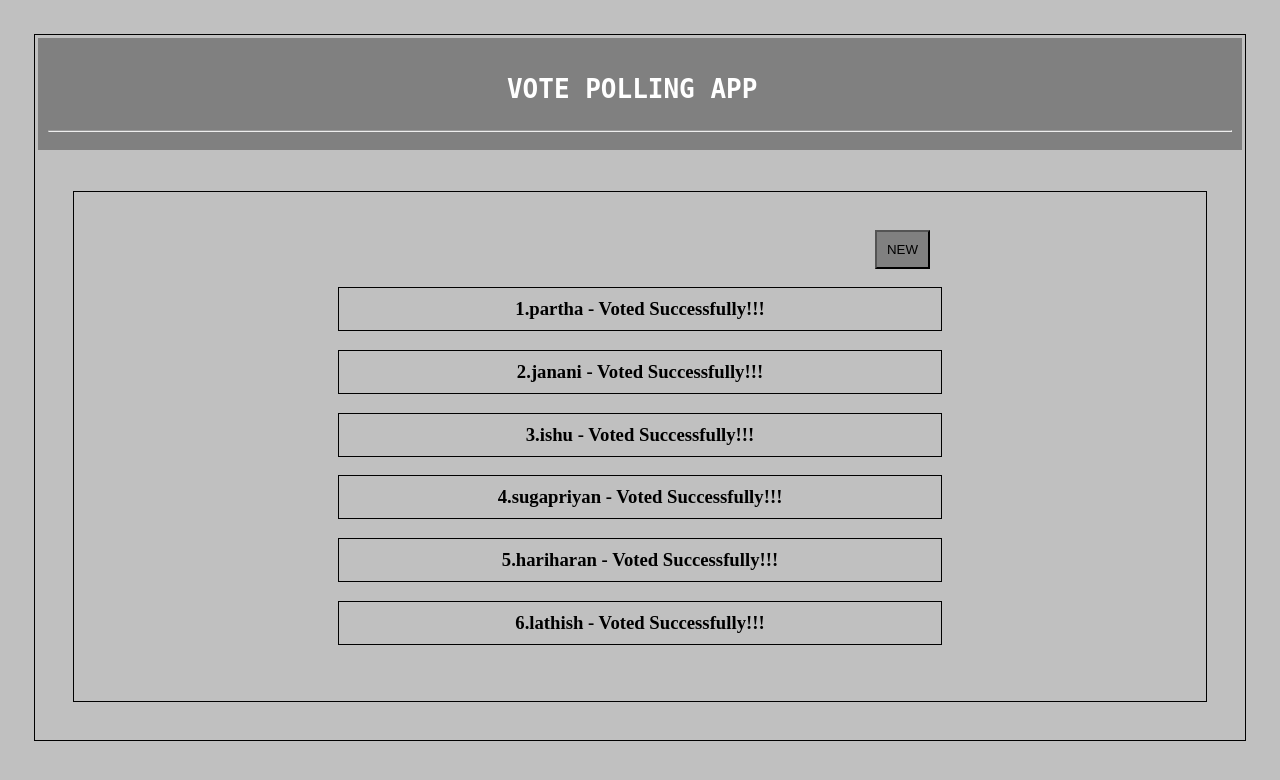
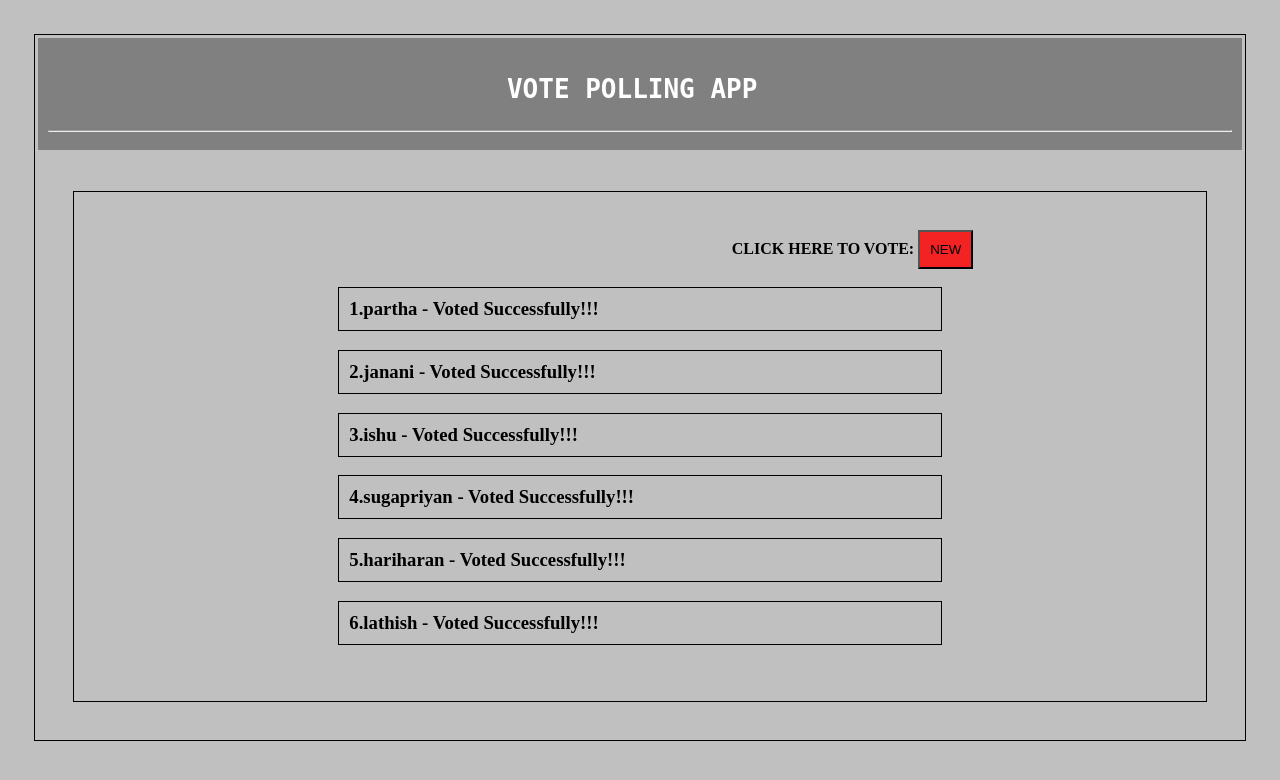
Before and after one commit to VENkATESHVICKY-M/VOTING_POLL---django, a Django app: page / in a window 1280 px wide. Shown: the top 780 px of the page. Run offline with Django 3.2, Linux system fonts and the light colour scheme; data comes from the database, SQL or seed files in the repository; both versions use the stored data as it was after the commit.

Commit message:
2nd commit

```diff
--- a/voting_app/template/base.html
+++ b/voting_app/template/base.html
@@ -46,6 +46,7 @@
         #btn-1{
             padding: 10px;
             background:rgba(255, 0, 0, 0.816);
+            margin-right: 100px;
 
         }
         #btn-2{
@@ -57,7 +58,7 @@
             background-color: grey;
         }
         #btn-1:hover{
-            background-color:red;
+            background-color:grey;
         }
         #btn-2:hover{
             background-color:seagreen;
--- a/voting_app/template/home.html
+++ b/voting_app/template/home.html
@@ -1,12 +1,12 @@
 {% extends 'base.html' %}
 {% block content %}
 <div class="cone">
-
-    <a href="{% url 'new' %}"><input type="submit" value="NEW" id="btn"></a>
+    <strong>CLICK HERE TO VOTE: </strong>
+    <a href="{% url 'new' %}"><input type="submit" value="NEW" id="btn-1"></a>
 
 </div>
 {% for i in d %}
-<h3 style="border: 1px solid black;margin-left:6cm;margin-right: 6cm;padding: 10px;">{{i.id}}.{{i.name}} - Voted Successfully!!!</h3>
+<h3 style="border: 1px solid black;margin-left:6cm;margin-right: 6cm;padding: 10px; text-align: left;">{{i.id}}.{{i.name}} - Voted Successfully!!!</h3>
 {% endfor %}
 
 {% endblock content %}
```
Also changed, not shown: db.sqlite3.
